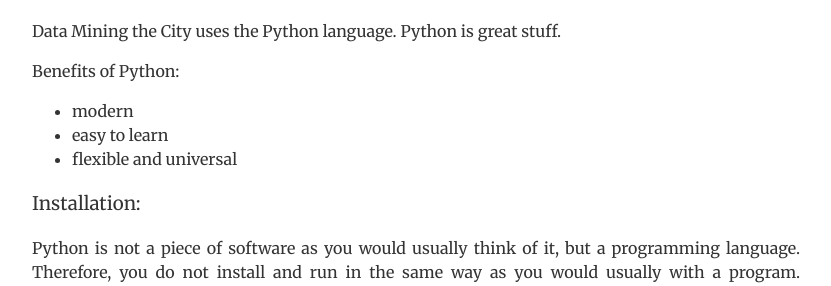
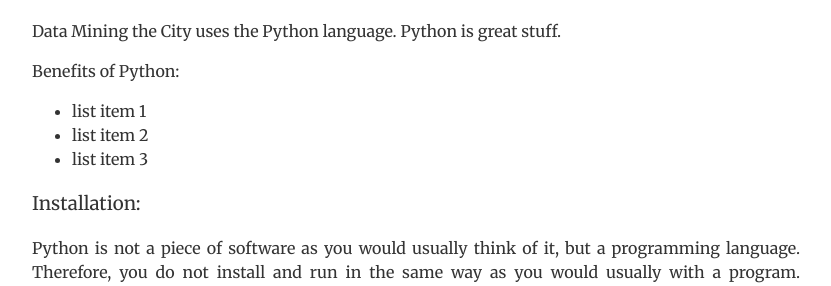
Before and after one commit to danilnagy/dmc, a Jekyll site: the page built from _posts/2015-08-09-introduction to Python.md, in a window 1280 px wide. Shown: the part 189-475 px from the top of the page, without its empty margins (224-1055 px from the left). Built offline with Jekyll 4.4.1, drawn with Linux system fonts in a browser that asks for light colours; Markdown is read by kramdown in place of the engine named in the settings; comment, search, counter and statistics services are not loaded.

Commit message:
Update 2015-08-09-introduction to Python.md

```diff
--- a/_posts/2015-08-09-introduction to Python.md
+++ b/_posts/2015-08-09-introduction to Python.md
@@ -7,9 +7,9 @@ date:   2015-08-09 00:00:00
 Data Mining the City uses the Python language. Python is great stuff.
 
 Benefits of Python:
-* modern
-* easy to learn
-* flexible and universal
+- list item 1
+- list item 2
+- list item 3
 
 ### Installation:
 
```
